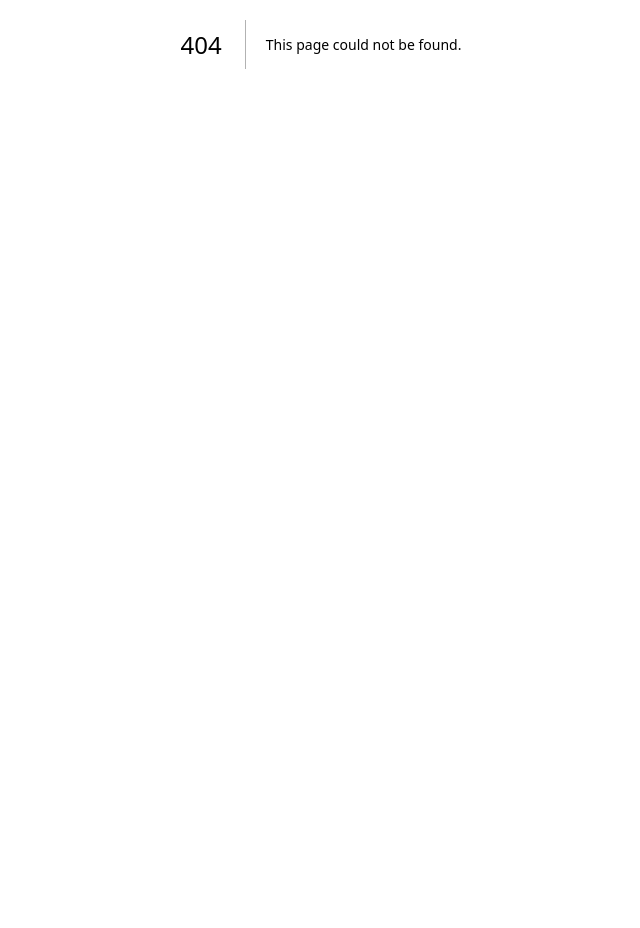
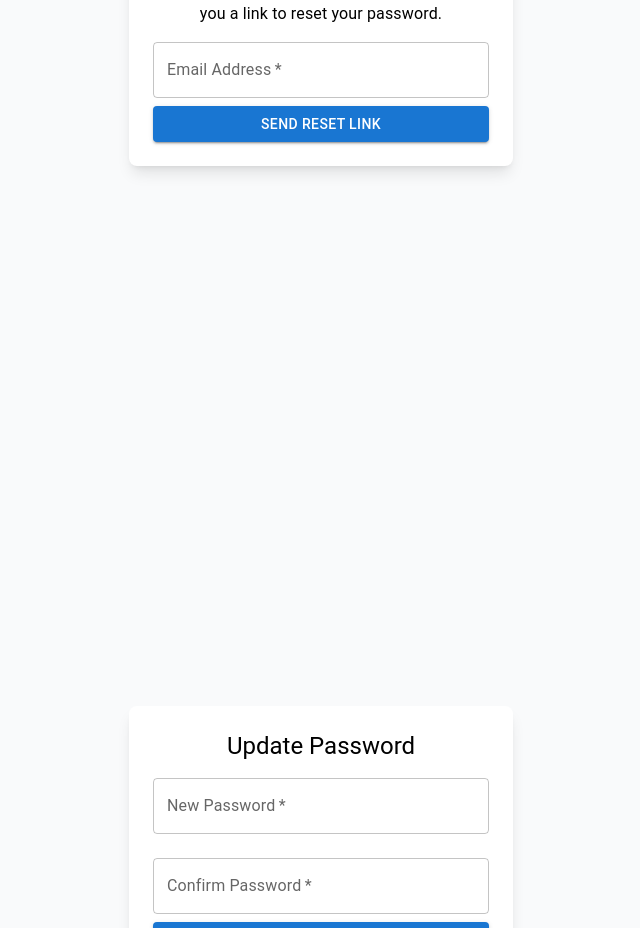
Before and after one commit to Salamat-noor/Authartic-Frontend-Updated, a Next.js app: page /recover-password in a window 1280 px wide. Before the commit this address had no page. Shown: the part 356-1284 px from the top of the page, without its empty margins (319-959 px from the left). Before the commit the page ends 800 px from the top, so only its background shows below. Built offline with nearby package versions, Linux system fonts and the light colour scheme.

Commit message:
update the ui

```diff
--- /dev/null
+++ b/src/components/forgotPassword.jsx
@@ -0,0 +1,66 @@
+import React, { useState } from 'react';
+import { Box, Button, TextField, Typography, CircularProgress } from '@mui/material';
+import { useRouter } from 'next/router';
+import { toast } from 'react-toastify'; // Ensure you have react-toastify installed
+
+const ForgotPassword = () => {
+  const [email, setEmail] = useState('');
+  const [isSubmitting, setIsSubmitting] = useState(false);
+  const router = useRouter();
+
+  const handleSubmit = async (e) => {
+    e.preventDefault();
+    setIsSubmitting(true);
+    try {
+      // Replace this with your API call
+      // Example:
+      // await fetch('/api/forgot-password', { method: 'POST', body: JSON.stringify({ email }) });
+
+      // Simulating API call with a timeout
+      await new Promise((resolve) => setTimeout(resolve, 2000));
+
+      toast.success('Password reset link sent! Please check your email.');
+      router.push('/login'); // Redirect to login page after successful submission
+    } catch (error) {
+      toast.error('Failed to send reset link. Please try again.');
+    } finally {
+      setIsSubmitting(false);
+    }
+  };
+
+  return (
+    <Box className="flex flex-col items-center justify-center min-h-screen bg-gray-50 p-4">
+      <Box className="max-w-sm w-full bg-white p-6 rounded-lg shadow-lg">
+        <Typography variant="h5" component="h1" className="text-center mb-4">
+          Forgot Password
+        </Typography>
+        <Typography variant="body1" className="text-center mb-4">
+          Enter your email address below and we'll send you a link to reset your password.
+        </Typography>
+        <form onSubmit={handleSubmit}>
+          <TextField
+            label="Email Address"
+            variant="outlined"
+            fullWidth
+            margin="normal"
+            value={email}
+            onChange={(e) => setEmail(e.target.value)}
+            required
+          />
+          <Button
+            type="submit"
+            variant="contained"
+            color="primary"
+            fullWidth
+            className="mt-4"
+            disabled={isSubmitting}
+          >
+            {isSubmitting ? <CircularProgress size={24} /> : 'Send Reset Link'}
+          </Button>
+        </form>
+      </Box>
+    </Box>
+  );
+};
+
+export default ForgotPassword;
--- /dev/null
+++ b/src/components/updatePassword.jsx
@@ -0,0 +1,82 @@
+import React, { useState } from 'react';
+import { Box, Button, TextField, Typography, CircularProgress } from '@mui/material';
+import { useRouter } from 'next/router';
+import { toast } from 'react-toastify'; // Ensure you have react-toastify installed
+
+const UpdatePassword = () => {
+  const [newPassword, setNewPassword] = useState('');
+  const [confirmPassword, setConfirmPassword] = useState('');
+  const [isSubmitting, setIsSubmitting] = useState(false);
+  const router = useRouter();
+
+  const handleSubmit = async (e) => {
+    e.preventDefault();
+    setIsSubmitting(true);
+
+    if (newPassword !== confirmPassword) {
+      toast.error('Passwords do not match.');
+      setIsSubmitting(false);
+      return;
+    }
+
+    try {
+      // Replace this with your API call to update the password
+      // Example:
+      // await fetch('/api/update-password', { method: 'POST', body: JSON.stringify({ newPassword }) });
+
+      // Simulating API call with a timeout
+      await new Promise((resolve) => setTimeout(resolve, 2000));
+
+      toast.success('Password updated successfully!');
+      router.push('/login'); // Redirect to login page after successful password update
+    } catch (error) {
+      toast.error('Failed to update password. Please try again.');
+    } finally {
+      setIsSubmitting(false);
+    }
+  };
+
+  return (
+    <Box className="flex flex-col items-center justify-center min-h-screen bg-gray-50 p-4">
+      <Box className="max-w-sm w-full bg-white p-6 rounded-lg shadow-lg">
+        <Typography variant="h5" component="h1" className="text-center mb-4">
+          Update Password
+        </Typography>
+        <form onSubmit={handleSubmit}>
+          <TextField
+            label="New Password"
+            type="password"
+            variant="outlined"
+            fullWidth
+            margin="normal"
+            value={newPassword}
+            onChange={(e) => setNewPassword(e.target.value)}
+            required
+          />
+          <TextField
+            label="Confirm Password"
+            type="password"
+            variant="outlined"
+            fullWidth
+            margin="normal"
+            value={confirmPassword}
+            onChange={(e) => setConfirmPassword(e.target.value)}
+            required
+          />
+          <Button
+            type="submit"
+            variant="contained"
+            color="primary"
+            fullWidth
+            className="mt-4"
+            disabled={isSubmitting}
+          >
+            {isSubmitting ? <CircularProgress size={24} /> : 'Update Password'}
+          </Button>
+        </form>
+      </Box>
+    </Box>
+  );
+};
+
+export default UpdatePassword;
--- /dev/null
+++ b/src/pages/recover-password.jsx
@@ -0,0 +1,14 @@
+import ForgotPassword from '@/components/forgotPassword'
+import UpdatePassword from '@/components/updatePassword'
+import React from 'react'
+
+const RecoverPassword = () => {
+  return (
+    <div>
+      <ForgotPassword/>
+      <UpdatePassword/>
+    </div>
+  )
+}
+
+export default RecoverPassword
```
